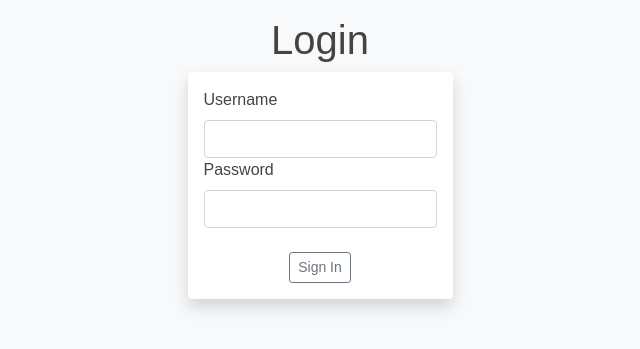
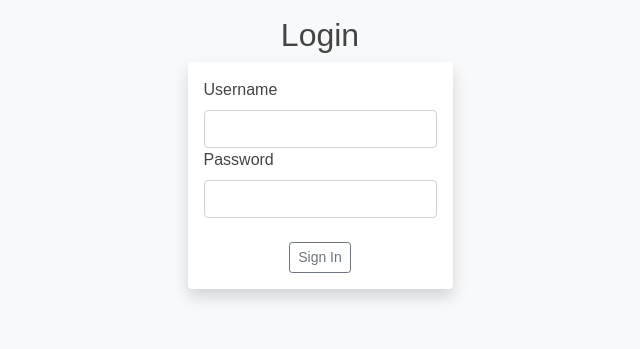
Before and after one commit to ekolodenets/flask_project, a Flask app: page /login in a window 1280 px wide. Shown: the part 75-424 px from the top of the page, without its empty margins (320-960 px from the left). Run offline with Flask 2, Linux system fonts and the light colour scheme; some libraries are stand-ins or nearby versions.

Commit message:
updating code

```diff
--- a/app/templates/login.html
+++ b/app/templates/login.html
@@ -3,7 +3,7 @@
 
     <div class="container">
 
-        <h1 class="text-center mb-2">Login</h1>
+        <h2 class="text-center mb-2">Login</h2>
         <div class="d-flex justify-content-center">
             <div class="shadow p-3 mb-3 bg-body rounded">
                 <form method="post">
```
